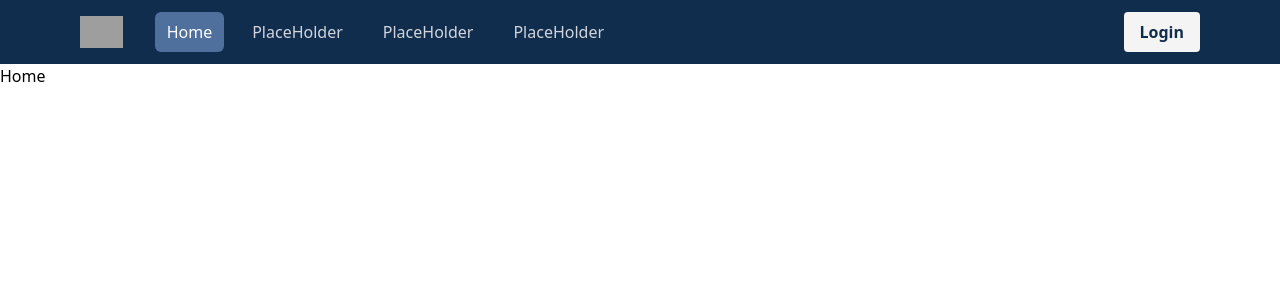
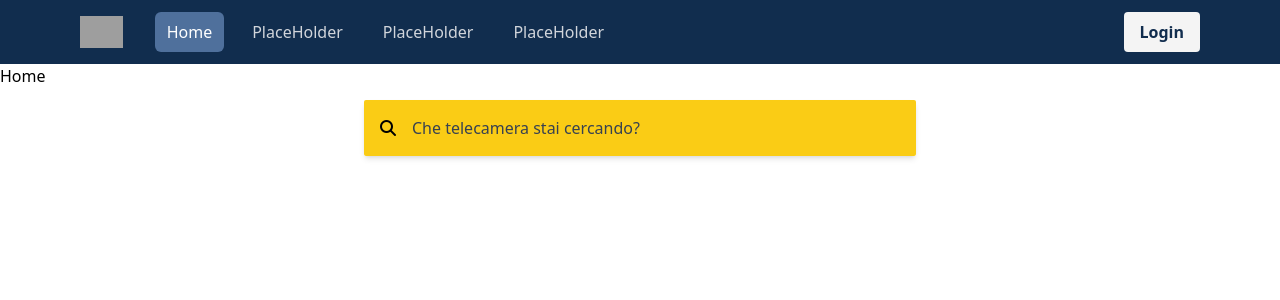
Before and after one commit to fitstic-project-work-2024/martinator-frontend, a React (Vite) app: page / in a window 1280 px wide. Shown: the top 300 px of the page. Built offline with nearby package versions, Linux system fonts and the light colour scheme; grey boxes are pictures that could not be loaded.

Commit message:
fixed placeholder and unused import, searchbox put inside Home

```diff
--- a/src/components/Home.tsx
+++ b/src/components/Home.tsx
@@ -1,7 +1,10 @@
-import React from 'react'
+import { Searchbox } from "./Searchbox";
 
 export const Home = () => {
   return (
-    <div>Home</div>
-  )
-}
+    <>
+      <div>Home</div>
+      <Searchbox />
+    </>
+  );
+};
--- a/src/components/Searchbox.tsx
+++ b/src/components/Searchbox.tsx
@@ -1,5 +1,3 @@
-import React from "react";
-
 // Author: Reda
 // Props: datePickerIcon (boolean) - se true, mostra il datepicker
 
@@ -14,11 +12,15 @@ export const Searchbox = (props: SearchBoxProps) => {
             <form>
               <div className="relative shadow-md">
                 <button>
-                <i className="absolute fa fa-search text-black top-5 left-4"></i>
+                  <i className="absolute fa fa-search text-black top-5 left-4"></i>
                 </button>
                 <input
                   type="text"
-                  placeholder="Che filmato stai cercando?"
+                  placeholder={
+                    props.datepickerIcon
+                      ? "Che filmato stai cercando?"
+                      : "Che telecamera stai cercando?"
+                  }
                   className=" placeholder-gray-700 bg-yellow-400 h-14 w-full px-12 rounded-sm focus:outline-none hover:cursor-pointer"
                   name="search"
                 />
```
